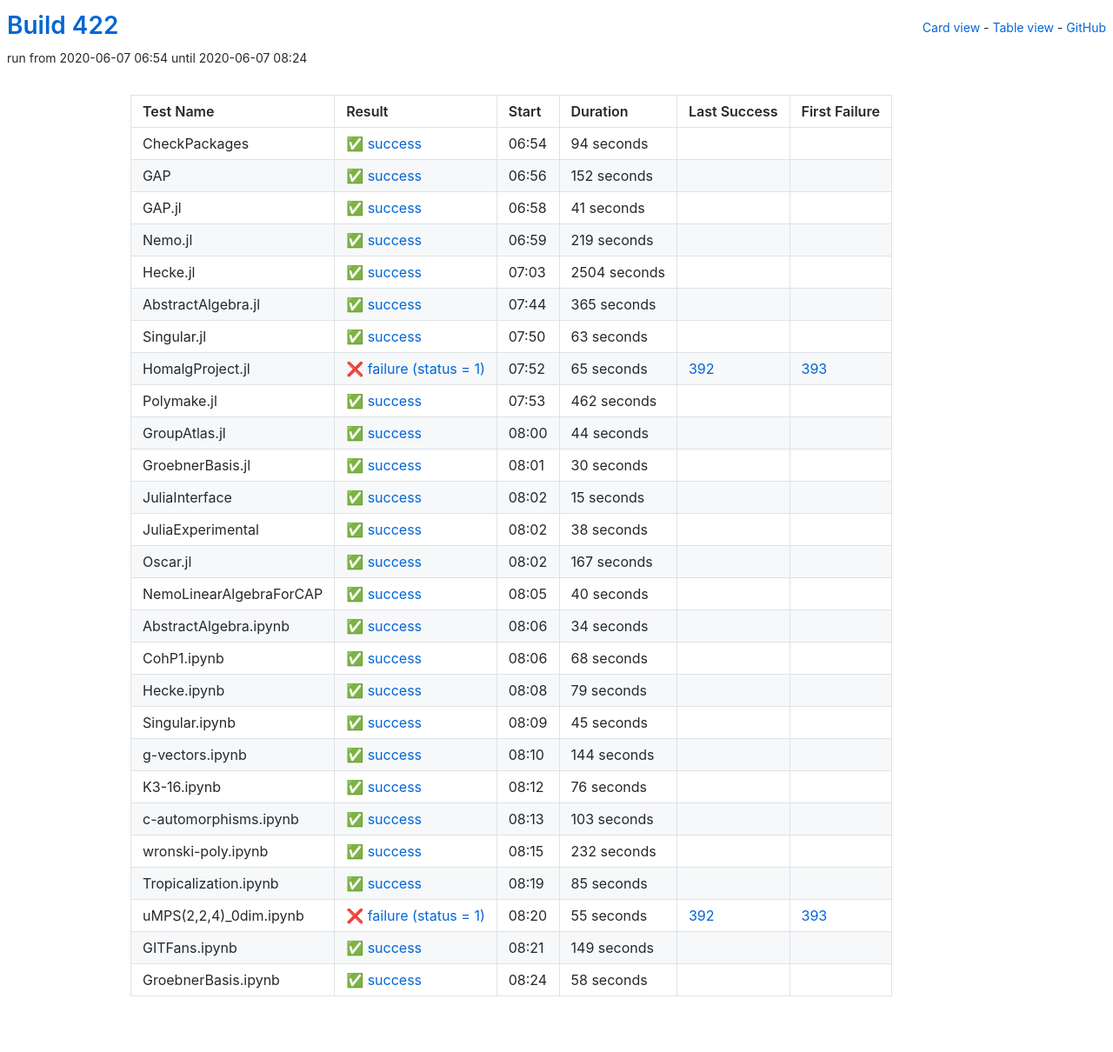
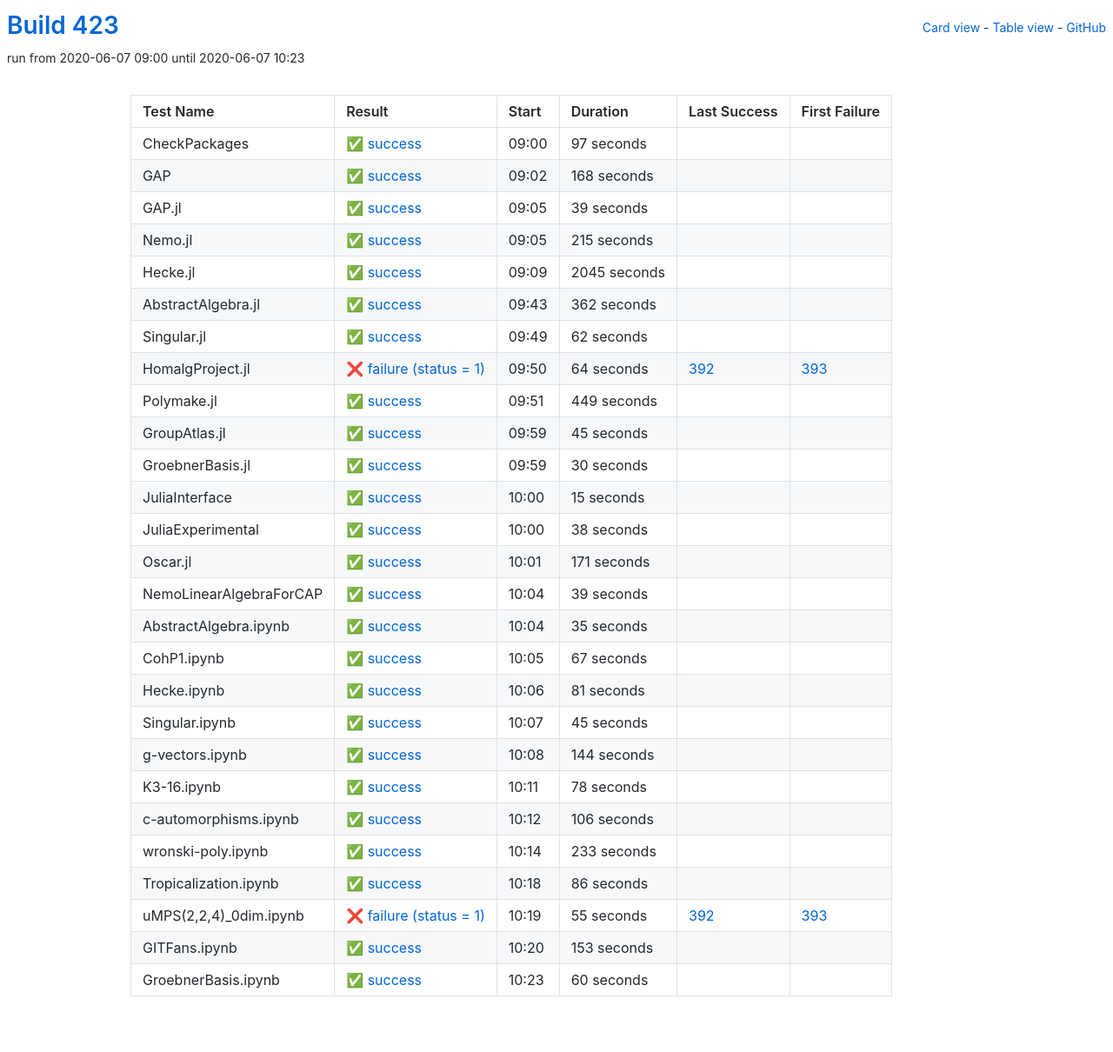
Before and after one commit to oscar-system/oscar-ci-status-1.4, a Jekyll site: the page built from table.html, in a window 1280 px wide. Shown: the whole page at 87% size. Built offline with Jekyll 4.4.1, drawn with Linux system fonts in a browser that asks for light colours.

Commit message:
Build 423

```diff
--- a/_data/ci.yml
+++ b/_data/ci.yml
@@ -1,125 +1,125 @@
-build: 422
-build_url: https://oscarci.mathematik.uni-kl.de/job/oscar-julia-1.4/422/
+build: 423
+build_url: https://oscarci.mathematik.uni-kl.de/job/oscar-julia-1.4/423/
 job: oscar-julia-1.4
 tests:
-- duration: 94
+- duration: 97
   exitcode: 0
   first_failure: false
   first_failure_url: null
   id: checkpackages
   last_success: false
   last_success_url: null
-  log: https://oscarci.mathematik.uni-kl.de/job/oscar-julia-1.4/422/artifact/logs/build-422/CheckPackages.log
+  log: https://oscarci.mathematik.uni-kl.de/job/oscar-julia-1.4/423/artifact/logs/build-423/CheckPackages.log
   name: CheckPackages
-  start: 2020-06-07 06:54
+  start: 2020-06-07 09:00
   status: success
   success: true
-- duration: 152
+- duration: 168
   exitcode: 0
   first_failure: false
   first_failure_url: null
   id: gap
   last_success: false
   last_success_url: null
-  log: https://oscarci.mathematik.uni-kl.de/job/oscar-julia-1.4/422/artifact/logs/build-422/GAP.log
+  log: https://oscarci.mathematik.uni-kl.de/job/oscar-julia-1.4/423/artifact/logs/build-423/GAP.log
   name: GAP
-  start: 2020-06-07 06:56
+  start: 2020-06-07 09:02
   status: success
   success: true
-- duration: 41
+- duration: 39
   exitcode: 0
   first_failure: false
   first_failure_url: null
   id: gap-jl
   last_success: false
   last_success_url: null
-  log: https://oscarci.mathematik.uni-kl.de/job/oscar-julia-1.4/422/artifact/logs/build-422/GAP.jl.log
+  log: https://oscarci.mathematik.uni-kl.de/job/oscar-julia-1.4/423/artifact/logs/build-423/GAP.jl.log
   name: GAP.jl
-  start: 2020-06-07 06:58
+  start: 2020-06-07 09:05
   status: success
   success: true
-- duration: 219
+- duration: 215
   exitcode: 0
   first_failure: false
   first_failure_url: null
   id: nemo-jl
   last_success: false
   last_success_url: null
-  log: https://oscarci.mathematik.uni-kl.de/job/oscar-julia-1.4/422/artifact/logs/build-422/Nemo.jl.log
+  log: https://oscarci.mathematik.uni-kl.de/job/oscar-julia-1.4/423/artifact/logs/build-423/Nemo.jl.log
   name: Nemo.jl
-  start: 2020-06-07 06:59
+  start: 2020-06-07 09:05
   status: success
   success: true
-- duration: 2504
+- duration: 2045
   exitcode: 0
   first_failure: false
   first_failure_url: null
   id: hecke-jl
   last_success: false
   last_success_url: null
-  log: https://oscarci.mathematik.uni-kl.de/job/oscar-julia-1.4/422/artifact/logs/build-422/Hecke.jl.log
+  log: https://oscarci.mathematik.uni-kl.de/job/oscar-julia-1.4/423/artifact/logs/build-423/Hecke.jl.log
   name: Hecke.jl
-  start: 2020-06-07 07:03
+  start: 2020-06-07 09:09
   status: success
   success: true
-- duration: 365
+- duration: 362
   exitcode: 0
   first_failure: false
   first_failure_url: null
   id: abstractalgebra-jl
   last_success: false
   last_success_url: null
-  log: https://oscarci.mathematik.uni-kl.de/job/oscar-julia-1.4/422/artifact/logs/build-422/AbstractAlgebra.jl.log
+  log: https://oscarci.mathematik.uni-kl.de/job/oscar-julia-1.4/423/artifact/logs/build-423/AbstractAlgebra.jl.log
   name: AbstractAlgebra.jl
-  start: 2020-06-07 07:44
+  start: 2020-06-07 09:43
   status: success
   success: true
-- duration: 63
+- duration: 62
   exitcode: 0
   first_failure: false
   first_failure_url: null
   id: singular-jl
   last_success: false
   last_success_url: null
-  log: https://oscarci.mathematik.uni-kl.de/job/oscar-julia-1.4/422/artifact/logs/build-422/Singular.jl.log
+  log: https://oscarci.mathematik.uni-kl.de/job/oscar-julia-1.4/423/artifact/logs/build-423/Singular.jl.log
   name: Singular.jl
-  start: 2020-06-07 07:50
+  start: 2020-06-07 09:49
   status: success
   success: true
-- duration: 65
+- duration: 64
   exitcode: 1
   first_failure: 393
   first_failure_url: https://oscarci.mathematik.uni-kl.de/job/oscar-julia-1.4/393/
   id: homalgproject-jl
   last_success: 392
   last_success_url: https://oscarci.mathematik.uni-kl.de/job/oscar-julia-1.4/392/
-  log: https://oscarci.mathematik.uni-kl.de/job/oscar-julia-1.4/422/artifact/logs/build-422/HomalgProject.jl.log
+  log: https://oscarci.mathematik.uni-kl.de/job/oscar-julia-1.4/423/artifact/logs/build-423/HomalgProject.jl.log
   name: HomalgProject.jl
-  start: 2020-06-07 07:52
+  start: 2020-06-07 09:50
   status: failure
   success: false
-- duration: 462
+- duration: 449
   exitcode: 0
   first_failure: false
   first_failure_url: null
   id: polymake-jl
   last_success: false
   last_success_url: null
-  log: https://oscarci.mathematik.uni-kl.de/job/oscar-julia-1.4/422/artifact/logs/build-422/Polymake.jl.log
+  log: https://oscarci.mathematik.uni-kl.de/job/oscar-julia-1.4/423/artifact/logs/build-423/Polymake.jl.log
   name: Polymake.jl
-  start: 2020-06-07 07:53
+  start: 2020-06-07 09:51
   status: success
   success: true
-- duration: 44
+- duration: 45
   exitcode: 0
   first_failure: false
   first_failure_url: null
   id: groupatlas-jl
   last_success: false
   last_success_url: null
-  log: https://oscarci.mathematik.uni-kl.de/job/oscar-julia-1.4/422/artifact/logs/build-422/GroupAtlas.jl.log
+  log: https://oscarci.mathematik.uni-kl.de/job/oscar-julia-1.4/423/artifact/logs/build-423/GroupAtlas.jl.log
   name: GroupAtlas.jl
-  start: 2020-06-07 08:00
+  start: 2020-06-07 09:59
   status: success
   success: true
 - duration: 30
@@ -129,9 +129,9 @@ tests:
   id: groebnerbasis-jl
   last_success: false
   last_success_url: null
-  log: https://oscarci.mathematik.uni-kl.de/job/oscar-julia-1.4/422/artifact/logs/build-422/GroebnerBasis.jl.log
+  log: https://oscarci.mathematik.uni-kl.de/job/oscar-julia-1.4/423/artifact/logs/build-423/GroebnerBasis.jl.log
   name: GroebnerBasis.jl
-  start: 2020-06-07 08:01
+  start: 2020-06-07 09:59
   status: success
   success: true
 - duration: 15
@@ -141,9 +141,9 @@ tests:
   id: juliainterface
   last_success: false
   last_success_url: null
-  log: https://oscarci.mathematik.uni-kl.de/job/oscar-julia-1.4/422/artifact/logs/build-422/JuliaInterface.log
+  log: https://oscarci.mathematik.uni-kl.de/job/oscar-julia-1.4/423/artifact/logs/build-423/JuliaInterface.log
   name: JuliaInterface
-  start: 2020-06-07 08:02
+  start: 2020-06-07 10:00
   status: success
   success: true
 - duration: 38
@@ -153,69 +153,69 @@ tests:
   id: juliaexperimental
   last_success: false
   last_success_url: null
-  log: https://oscarci.mathematik.uni-kl.de/job/oscar-julia-1.4/422/artifact/logs/build-422/JuliaExperimental.log
+  log: https://oscarci.mathematik.uni-kl.de/job/oscar-julia-1.4/423/artifact/logs/build-423/JuliaExperimental.log
   name: JuliaExperimental
-  start: 2020-06-07 08:02
+  start: 2020-06-07 10:00
   status: success
   success: true
-- duration: 167
+- duration: 171
   exitcode: 0
   first_failure: false
   first_failure_url: null
   id: oscar-jl
   last_success: false
   last_success_url: null
-  log: https://oscarci.mathematik.uni-kl.de/job/oscar-julia-1.4/422/artifact/logs/build-422/Oscar.jl.log
+  log: https://oscarci.mathematik.uni-kl.de/job/oscar-julia-1.4/423/artifact/logs/build-423/Oscar.jl.log
   name: Oscar.jl
-  start: 2020-06-07 08:02
+  start: 2020-06-07 10:01
   status: success
   success: true
-- duration: 40
+- duration: 39
   exitcode: 0
   first_failure: false
   first_failure_url: null
   id: nemolinearalgebraforcap
   last_success: false
   last_success_url: null
-  log: https://oscarci.mathematik.uni-kl.de/job/oscar-julia-1.4/422/artifact/logs/build-422/NemoLinearAlgebraForCAP.log
+  log: https://oscarci.mathematik.uni-kl.de/job/oscar-julia-1.4/423/artifact/logs/build-423/NemoLinearAlgebraForCAP.log
   name: NemoLinearAlgebraForCAP
-  start: 2020-06-07 08:05
+  start: 2020-06-07 10:04
   status: success
   success: true
-- duration: 34
+- duration: 35
   exitcode: 0
   first_failure: false
   first_failure_url: null
   id: abstractalgebra-ipynb
   last_success: false
   last_success_url: null
-  log: https://oscarci.mathematik.uni-kl.de/job/oscar-julia-1.4/422/artifact/logs/build-422/AbstractAlgebra.ipynb.log
+  log: https://oscarci.mathematik.uni-kl.de/job/oscar-julia-1.4/423/artifact/logs/build-423/AbstractAlgebra.ipynb.log
   name: AbstractAlgebra.ipynb
-  start: 2020-06-07 08:06
+  start: 2020-06-07 10:04
   status: success
   success: true
-- duration: 68
+- duration: 67
   exitcode: 0
   first_failure: false
   first_failure_url: null
   id: cohp1-ipynb
   last_success: false
   last_success_url: null
-  log: https://oscarci.mathematik.uni-kl.de/job/oscar-julia-1.4/422/artifact/logs/build-422/CohP1.ipynb.log
+  log: https://oscarci.mathematik.uni-kl.de/job/oscar-julia-1.4/423/artifact/logs/build-423/CohP1.ipynb.log
   name: CohP1.ipynb
-  start: 2020-06-07 08:06
+  start: 2020-06-07 10:05
   status: success
   success: true
-- duration: 79
+- duration: 81
   exitcode: 0
   first_failure: false
   first_failure_url: null
   id: hecke-ipynb
   last_success: false
   last_success_url: null
-  log: https://oscarci.mathematik.uni-kl.de/job/oscar-julia-1.4/422/artifact/logs/build-422/Hecke.ipynb.log
+  log: https://oscarci.mathematik.uni-kl.de/job/oscar-julia-1.4/423/artifact/logs/build-423/Hecke.ipynb.log
   name: Hecke.ipynb
-  start: 2020-06-07 08:08
+  start: 2020-06-07 10:06
   status: success
   success: true
 - duration: 45
@@ -225,9 +225,9 @@ tests:
   id: singular-ipynb
   last_success: false
   last_success_url: null
-  log: https://oscarci.mathematik.uni-kl.de/job/oscar-julia-1.4/422/artifact/logs/build-422/Singular.ipynb.log
+  log: https://oscarci.mathematik.uni-kl.de/job/oscar-julia-1.4/423/artifact/logs/build-423/Singular.ipynb.log
   name: Singular.ipynb
-  start: 2020-06-07 08:09
+  start: 2020-06-07 10:07
   status: success
   success: true
 - duration: 144
@@ -237,57 +237,57 @@ tests:
   id: g-vectors-ipynb
   last_success: false
   last_success_url: null
-  log: https://oscarci.mathematik.uni-kl.de/job/oscar-julia-1.4/422/artifact/logs/build-422/g-vectors.ipynb.log
+  log: https://oscarci.mathematik.uni-kl.de/job/oscar-julia-1.4/423/artifact/logs/build-423/g-vectors.ipynb.log
   name: g-vectors.ipynb
-  start: 2020-06-07 08:10
+  start: 2020-06-07 10:08
   status: success
   success: true
-- duration: 76
+- duration: 78
   exitcode: 0
   first_failure: false
   first_failure_url: null
   id: k3-16-ipynb
   last_success: false
   last_success_url: null
-  log: https://oscarci.mathematik.uni-kl.de/job/oscar-julia-1.4/422/artifact/logs/build-422/K3-16.ipynb.log
+  log: https://oscarci.mathematik.uni-kl.de/job/oscar-julia-1.4/423/artifact/logs/build-423/K3-16.ipynb.log
   name: K3-16.ipynb
-  start: 2020-06-07 08:12
+  start: 2020-06-07 10:11
   status: success
   success: true
-- duration: 103
+- duration: 106
   exitcode: 0
   first_failure: false
   first_failure_url: null
   id: c-automorphisms-ipynb
   last_success: false
   last_success_url: null
-  log: https://oscarci.mathematik.uni-kl.de/job/oscar-julia-1.4/422/artifact/logs/build-422/c-automorphisms.ipynb.log
+  log: https://oscarci.mathematik.uni-kl.de/job/oscar-julia-1.4/423/artifact/logs/build-423/c-automorphisms.ipynb.log
   name: c-automorphisms.ipynb
-  start: 2020-06-07 08:13
+  start: 2020-06-07 10:12
   status: success
   success: true
-- duration: 232
+- duration: 233
   exitcode: 0
   first_failure: false
   first_failure_url: null
   id: wronski-poly-ipynb
   last_success: false
   last_success_url: null
-  log: https://oscarci.mathematik.uni-kl.de/job/oscar-julia-1.4/422/artifact/logs/build-422/wronski-poly.ipynb.log
+  log: https://oscarci.mathematik.uni-kl.de/job/oscar-julia-1.4/423/artifact/logs/build-423/wronski-poly.ipynb.log
   name: wronski-poly.ipynb
-  start: 2020-06-07 08:15
+  start: 2020-06-07 10:14
   status: success
   success: true
-- duration: 85
+- duration: 86
   exitcode: 0
   first_failure: false
   first_failure_url: null
   id: tropicalization-ipynb
   last_success: false
   last_success_url: null
-  log: https://oscarci.mathematik.uni-kl.de/job/oscar-julia-1.4/422/artifact/logs/build-422/Tropicalization.ipynb.log
+  log: https://oscarci.mathematik.uni-kl.de/job/oscar-julia-1.4/423/artifact/logs/build-423/Tropicalization.ipynb.log
   name: Tropicalization.ipynb
-  start: 2020-06-07 08:19
+  start: 2020-06-07 10:18
   status: success
   success: true
 - duration: 55
@@ -297,32 +297,32 @@ tests:
   id: umps-2-2-4-0dim-ipynb
   last_success: 392
   last_success_url: https://oscarci.mathematik.uni-kl.de/job/oscar-julia-1.4/392/
-  log: https://oscarci.mathematik.uni-kl.de/job/oscar-julia-1.4/422/artifact/logs/build-422/uMPS-2-2-4-_0dim.ipynb.log
+  log: https://oscarci.mathematik.uni-kl.de/job/oscar-julia-1.4/423/artifact/logs/build-423/uMPS-2-2-4-_0dim.ipynb.log
   name: uMPS(2,2,4)_0dim.ipynb
-  start: 2020-06-07 08:20
+  start: 2020-06-07 10:19
   status: failure
   success: false
-- duration: 149
+- duration: 153
   exitcode: 0
   first_failure: false
   first_failure_url: null
   id: gitfans-ipynb
   last_success: false
   last_success_url: null
-  log: https://oscarci.mathematik.uni-kl.de/job/oscar-julia-1.4/422/artifact/logs/build-422/GITFans.ipynb.log
+  log: https://oscarci.mathematik.uni-kl.de/job/oscar-julia-1.4/423/artifact/logs/build-423/GITFans.ipynb.log
   name: GITFans.ipynb
-  start: 2020-06-07 08:21
+  start: 2020-06-07 10:20
   status: success
   success: true
-- duration: 58
+- duration: 60
   exitcode: 0
   first_failure: false
   first_failure_url: null
   id: groebnerbasis-ipynb
   last_success: false
   last_success_url: null
-  log: https://oscarci.mathematik.uni-kl.de/job/oscar-julia-1.4/422/artifact/logs/build-422/GroebnerBasis.ipynb.log
+  log: https://oscarci.mathematik.uni-kl.de/job/oscar-julia-1.4/423/artifact/logs/build-423/GroebnerBasis.ipynb.log
   name: GroebnerBasis.ipynb
-  start: 2020-06-07 08:24
+  start: 2020-06-07 10:23
   status: success
   success: true
```
Also changed, not shown: README.md.
